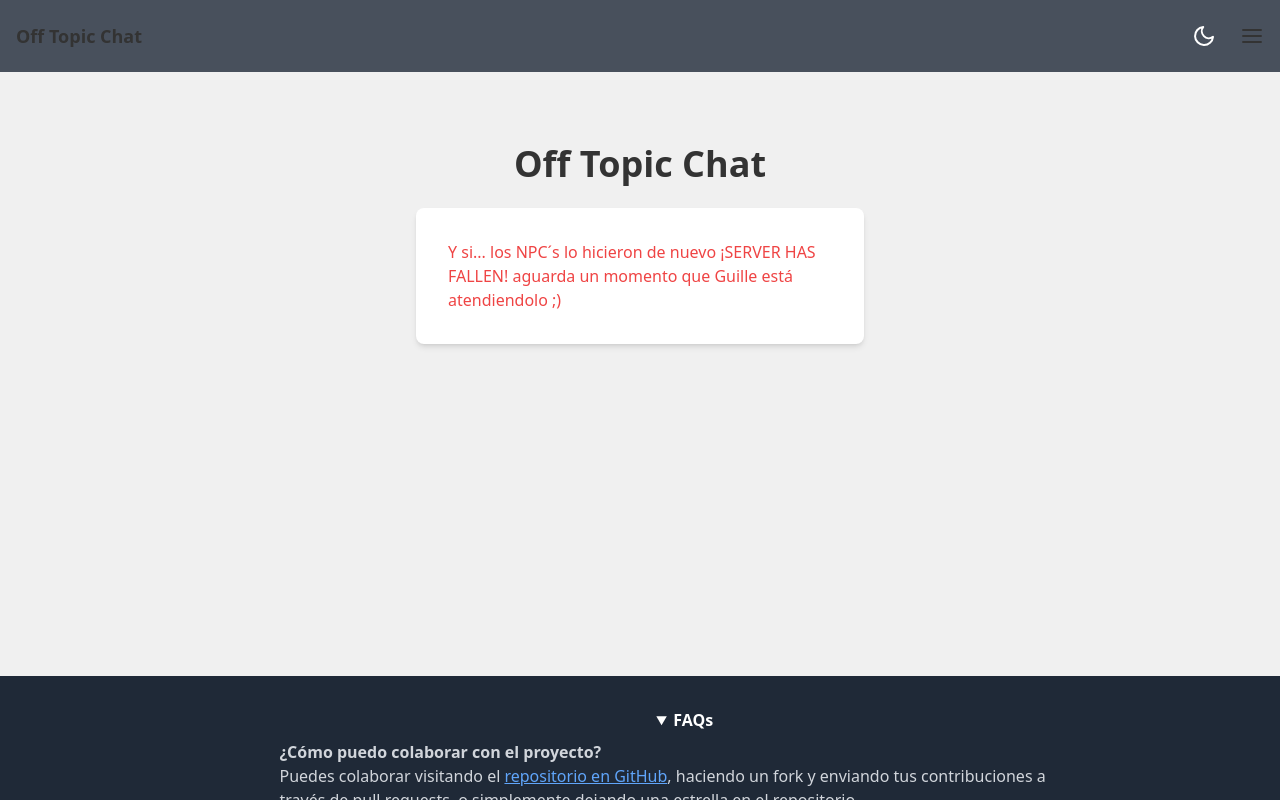
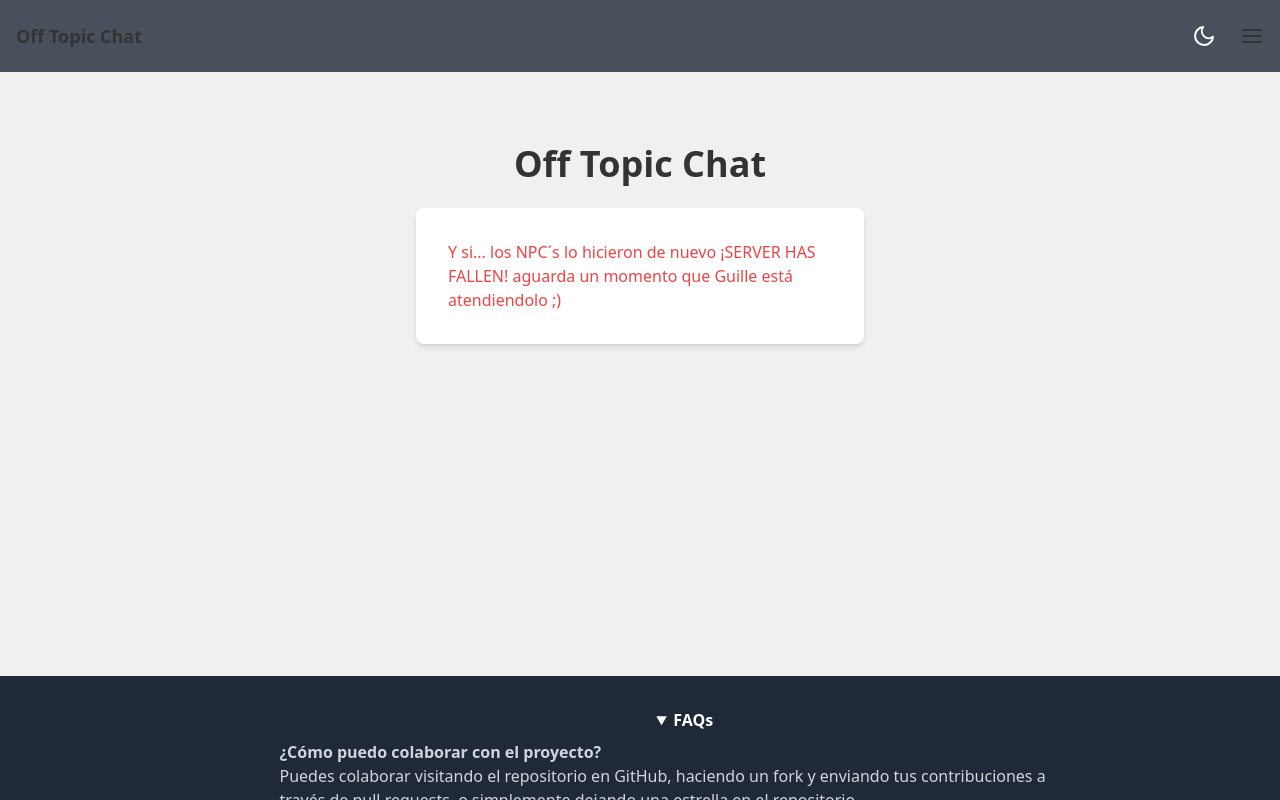
Before and after one commit to BasiliscX/Off-Topic-chat-app, a React (Create React App) app in the folder frontend/: page / in a window 1280 px wide. Both pictures are taken after a click on the heading "FAQs". Shown: the part 196-996 px from the top of the page. Built offline with nearby package versions, Linux system fonts and the light colour scheme; no server answers.

Commit message:
deleted unused <a>

```diff
--- a/frontend/src/components/Footer.js
+++ b/frontend/src/components/Footer.js
@@ -37,7 +37,7 @@ const Footer = () => {
             <p className="text-left mt-2 text-gray-300">
               <strong>¿Cómo puedo colaborar con el proyecto?</strong>
               <br/>
-              Puedes colaborar visitando el <a href="https://github.com/BasiliscX/Off-Topic-chat-app" target="_blank" rel="noopener noreferrer" className="text-blue-400 underline">repositorio en GitHub</a>, haciendo un fork y enviando tus contribuciones a través de pull requests, o simplemente dejando una estrella en el repositorio.
+              Puedes colaborar visitando el repositorio en GitHub, haciendo un fork y enviando tus contribuciones a través de pull requests, o simplemente dejando una estrella en el repositorio.
               <br/><br/>
               <strong>¿Qué variables de entorno son necesarias?</strong>
               <br/>
```
